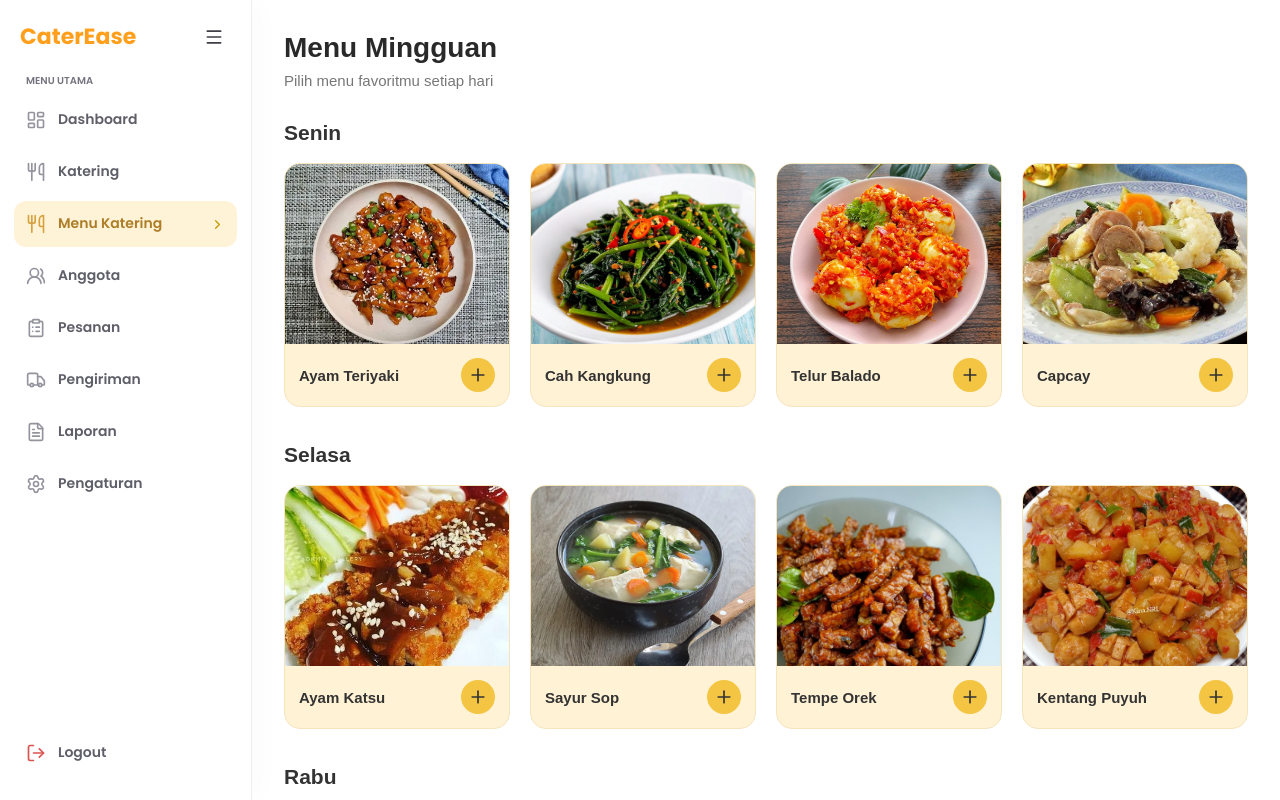
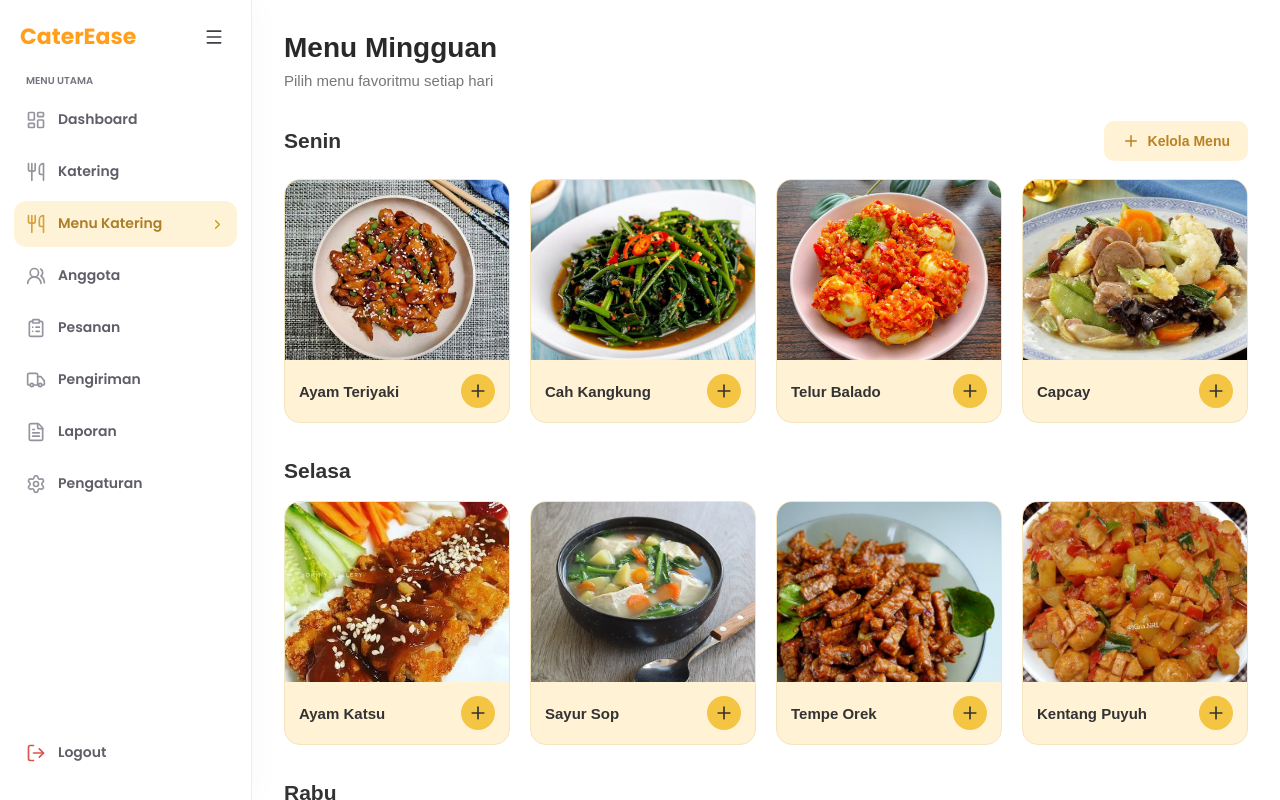
Before and after one commit to Pratama-Raka/CaterEase, a React (Vite) app: page /menu-katering in a window 1280 px wide. Built offline with nearby package versions, Linux system fonts and the light colour scheme.

Commit message:
Update ada tombol untuk kelola menu katering

```diff
--- a/src/pages/MenuKatering.css
+++ b/src/pages/MenuKatering.css
@@ -7,13 +7,36 @@
   font-family: Arial, sans-serif;
 }
 
-.menu-content {
-  max-width: 1200px;
-  margin: 0 auto;
+.menu-title {
+  margin-bottom: 32px;
 }
 
 .menu-title {
+  display: flex;
+  align-items: center;
+  justify-content: space-between;
+  gap: 20px;
   margin-bottom: 32px;
+}
+
+.manage-menu-button {
+  display: flex;
+  align-items: center;
+  justify-content: center;
+  gap: 8px;
+  padding: 11px 18px;
+  border: none;
+  border-radius: 10px;
+  background-color: #fff2d5;
+  color: #b98222;
+  font-size: 14px;
+  font-weight: 600;
+  cursor: pointer;
+  transition: background-color 0.2s ease;
+}
+
+.manage-menu-button:hover {
+  background-color: #ffe8b5;
 }
 
 .menu-title h1 {
@@ -33,8 +56,15 @@
   margin-bottom: 36px;
 }
 
-.menu-day h2 {
+.menu-day-header {
+  display: flex;
+  align-items: center;
+  justify-content: space-between;
   margin-bottom: 18px;
+}
+
+.menu-day-header h2 {
+  margin: 0;
   font-size: 21px;
   font-weight: 700;
   color: #333;
@@ -178,6 +208,11 @@
     font-size: 24px;
   }
 
+  .menu-title {
+    align-items: flex-start;
+    flex-direction: column;
+  }
+
   .menu-grid {
     grid-template-columns: repeat(2, minmax(0, 1fr));
     gap: 12px;
--- a/src/pages/MenuKatering.jsx
+++ b/src/pages/MenuKatering.jsx
@@ -67,14 +67,28 @@ function MenuKatering() {
     return (
         <div className="menu-page">
             <div className="menu-content">
+
                 <div className="menu-title">
+                    <div>
                         <h1>Menu Mingguan</h1>
                         <p>Pilih menu favoritmu setiap hari</p>
                     </div>
+                </div>
 
-        {menu.map((day) => (
+
+                {menu.map((day, index) => (
                     <section className="menu-day" key={day.id}>
+                        <div className="menu-day-header">
                             <h2>{day.day}</h2>
+
+                            {index === 0 && (
+                                <button className="manage-menu-button">
+                                    <Plus size={18} />
+                                    Kelola Menu
+                                </button>
+                            )}
+                        </div>
+
 
                         <div className="menu-grid">
                             {day.items.map((item) => {
@@ -97,8 +111,7 @@ function MenuKatering() {
                                             <h3>{item.name}</h3>
 
                                             <button
-                        className={`menu-select-button ${
-                          isSelected ? 'selected' : ''
+                                                className={`menu-select-button ${isSelected ? 'selected' : ''
                                                     }`}
                                                 onClick={() => handleSelectMenu(item.id)}
                                                 aria-label={
@@ -121,7 +134,7 @@ function MenuKatering() {
                     </section>
                 ))}
             </div>
-    </div>
+        </div >
     );
 }
 
```
Lines whose indentation alone changed are shown as unchanged.
